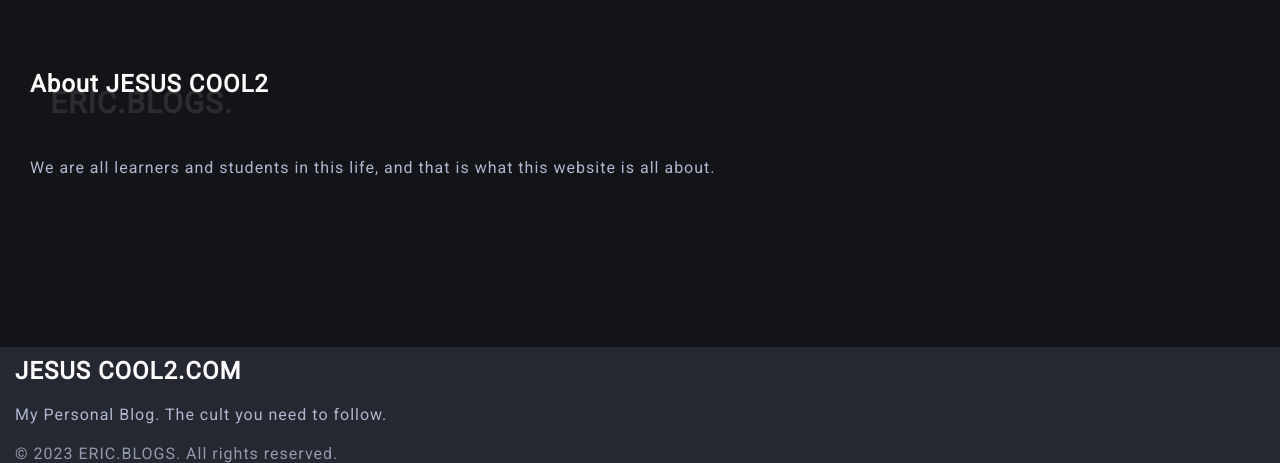
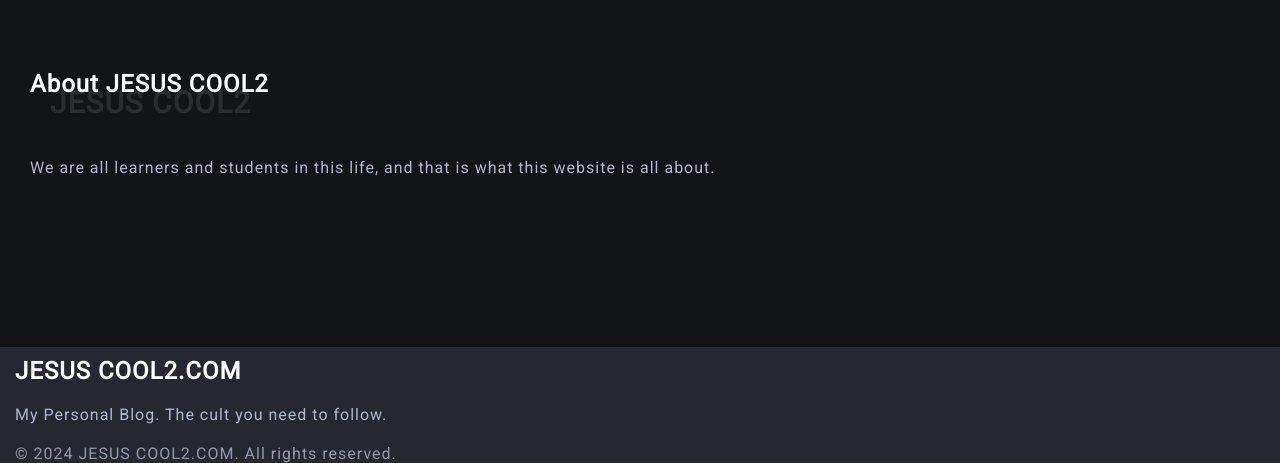
Before and after one commit to ChristianEricCBarnes/Eric-s-Blogs, a plain HTML site: page index.html in a window 1280 px wide. Shown: the part 928-1391 px from the top of the page. Drawn offline with Linux system fonts and the light colour scheme.

Commit message:
I change the //About Section

```diff
--- a/Blogs.css
+++ b/Blogs.css
@@ -294,7 +294,7 @@ i {
 
 
 
-/* Naviagation Button */
+/*==================Naviagation Button=======================*/
 
 .toggle button{
     cursor: pointer;
@@ -338,7 +338,7 @@ button{
 }
 
 
-<!--BlogPost Section-->
+<!---------BlogPost Section----------->
 
 /* Enoch Blog */
 .blog-post {
--- a/index.html
+++ b/index.html
@@ -117,7 +117,7 @@
 
 
 
-           <a href="Pita.html" class="article featured-article featured-article-3">
+        <a href="Pita.html" class="article featured-article featured-article-3">
 
             <img src="./images/The Bread.jpg" alt="The Bread picture" class="article-image-Bread">
 
@@ -141,7 +141,7 @@
 
         <section class="about-eric" id="about">
             <div class="container">
-                <h2 class="title section-title" data-name="Eric.Blogs.">About JESUS COOL2</h2>
+                <h2 class="title section-title" data-name="JESUS COOL2">About JESUS COOL2</h2>
                 <p>We are all learners and students in this life, and that is what this website is all about.</p>
             </div>
         </section>
@@ -160,7 +160,7 @@
                     <p class="company-description">My Personal Blog. The cult you need to follow.</p>
 
 
-                        <span class="copyright-notice">&copy; 2023 ERIC.BLOGS. All rights reserved.</span>
+                        <span class="copyright-notice">&copy; 2024 JESUS COOL2.COM. All rights reserved.</span>
                 </div>
             </div>
         </footer>
```
